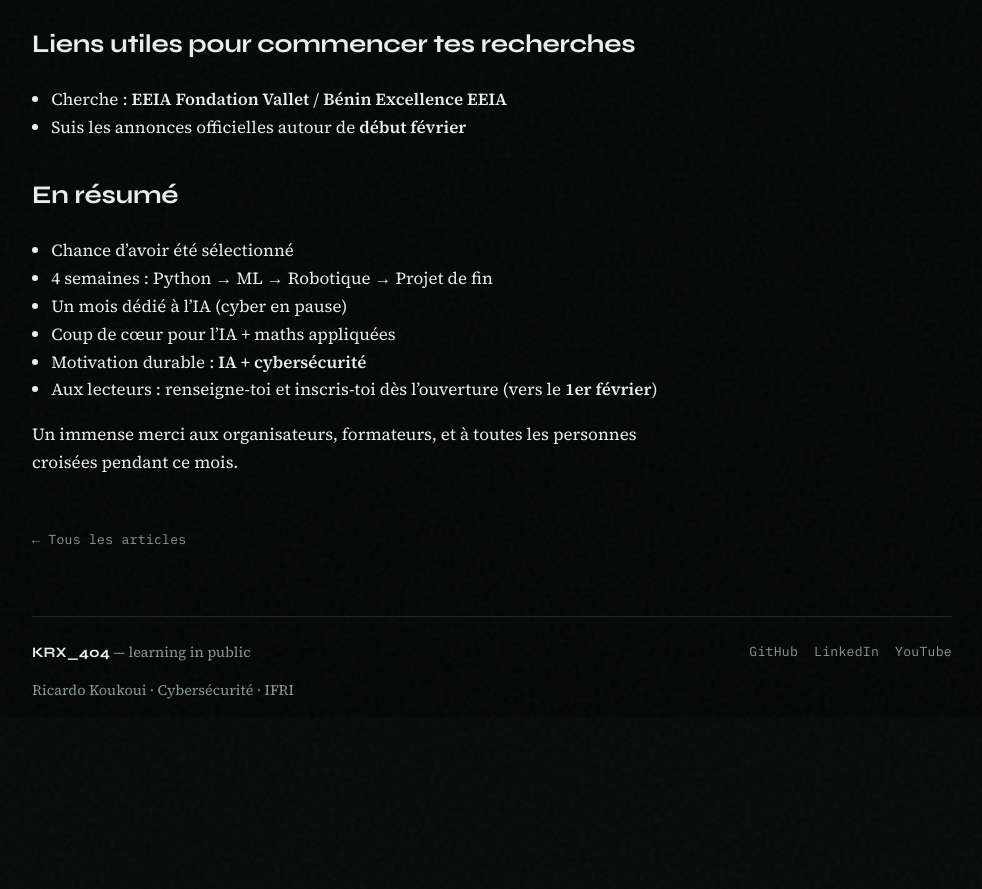
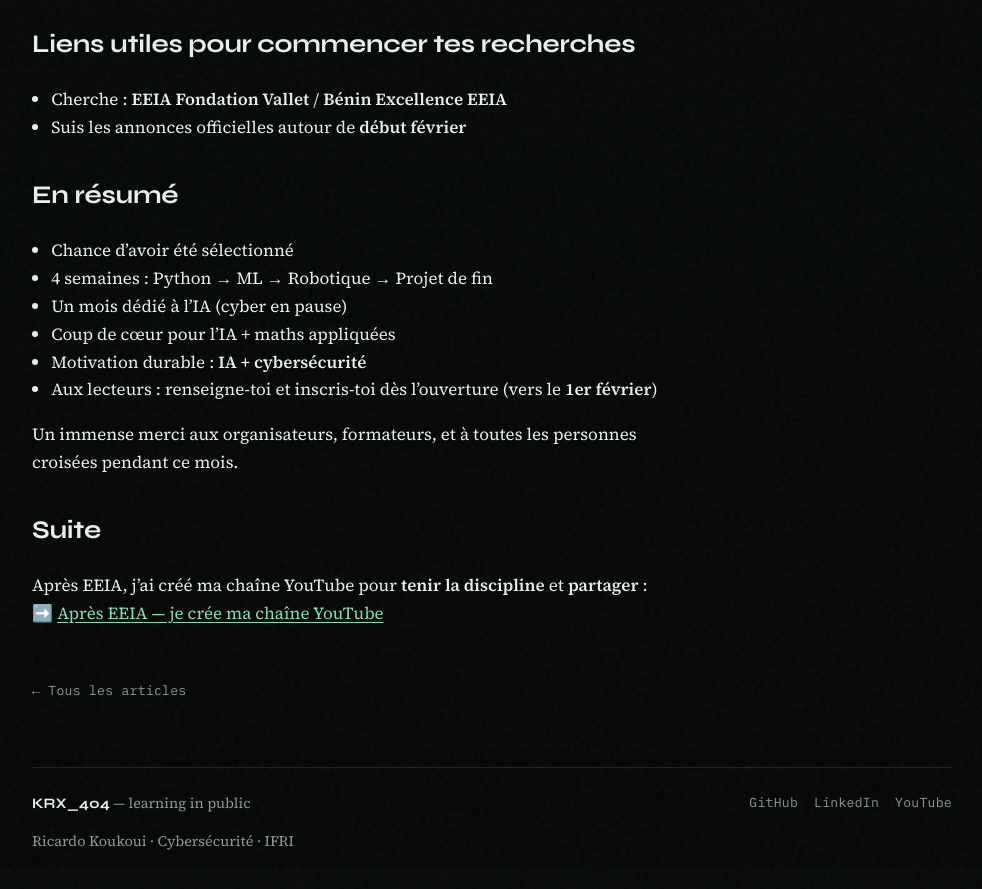
Before and after one commit to RicardoKOUKOUI/KRX_404, a Jekyll site: the page built from _posts/2026-08-25-eeia-2026-mon-mois-en-ia.md, in a window 1280 px wide and 900 px high, scrolled down 1998 px. Shown: the top 889 px of the window, without its empty margins (148-1130 px from the left). Built offline with Jekyll 4.4.1, drawn with Linux system fonts in a browser that asks for light colours; before the commit the page ends 2747 px from its top, so only the background shows below that.

Commit message:
Auto sync 2026-11-09 00:46:29

```diff
--- a/_posts/2026-08-25-eeia-2026-mon-mois-en-ia.md
+++ b/_posts/2026-08-25-eeia-2026-mon-mois-en-ia.md
@@ -57,3 +57,8 @@ Si j’ai pu y aller, d’autres aussi peuvent viser ça.
 - Aux lecteurs : renseigne-toi et inscris-toi dès l’ouverture (vers le **1er février**)
 
 Un immense merci aux organisateurs, formateurs, et à toutes les personnes croisées pendant ce mois.
+
+## Suite
+
+Après EEIA, j’ai créé ma chaîne YouTube pour **tenir la discipline** et **partager** :
+➡️ [Après EEIA — je crée ma chaîne YouTube]({{ '/blog/chaine-youtube-discipline-et-partage/' | relative_url }})
```
Also changed, not shown: docs/eeia-2026.md (+4 -0 lines), profil.md (+1 -0 lines).
